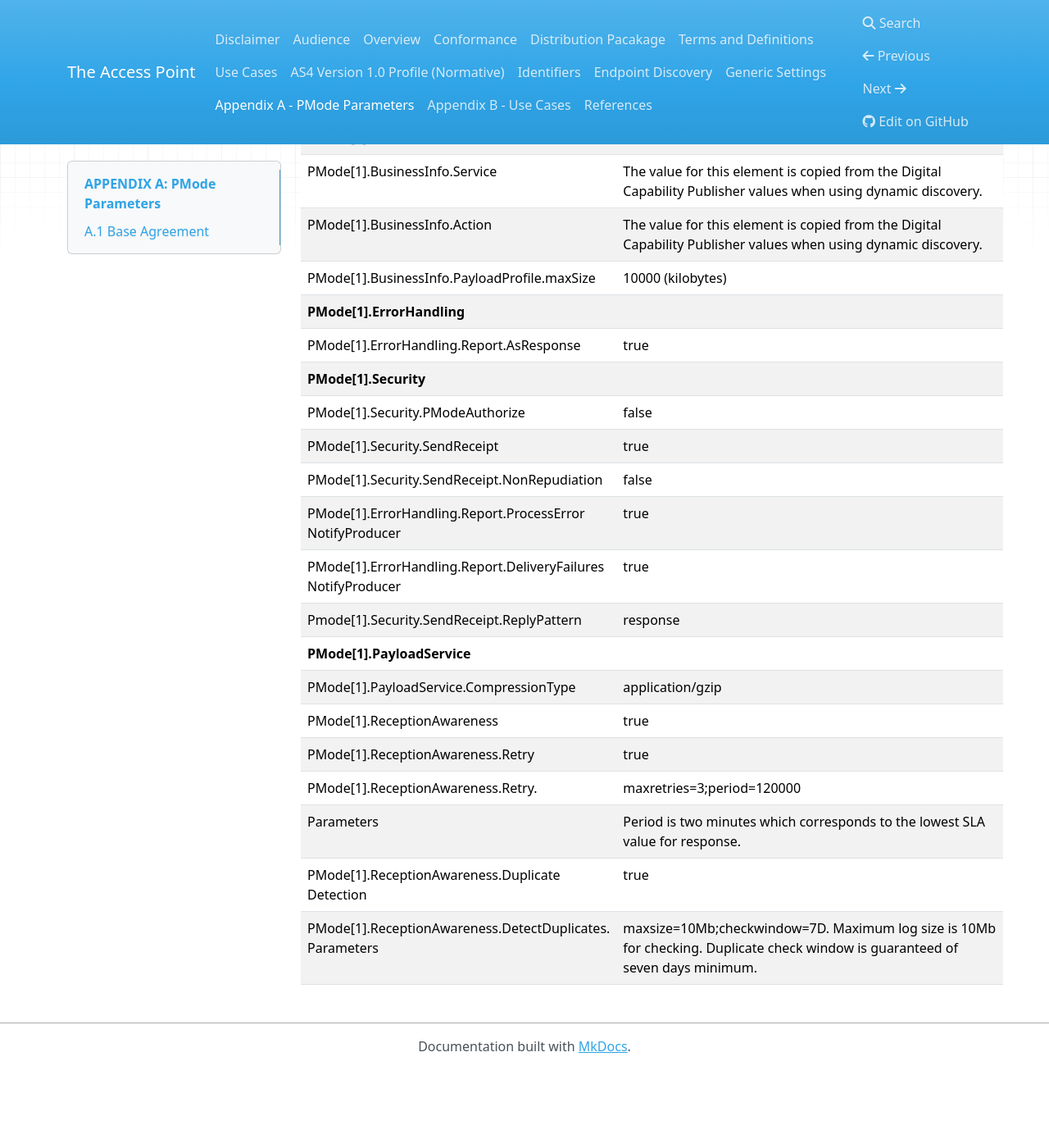
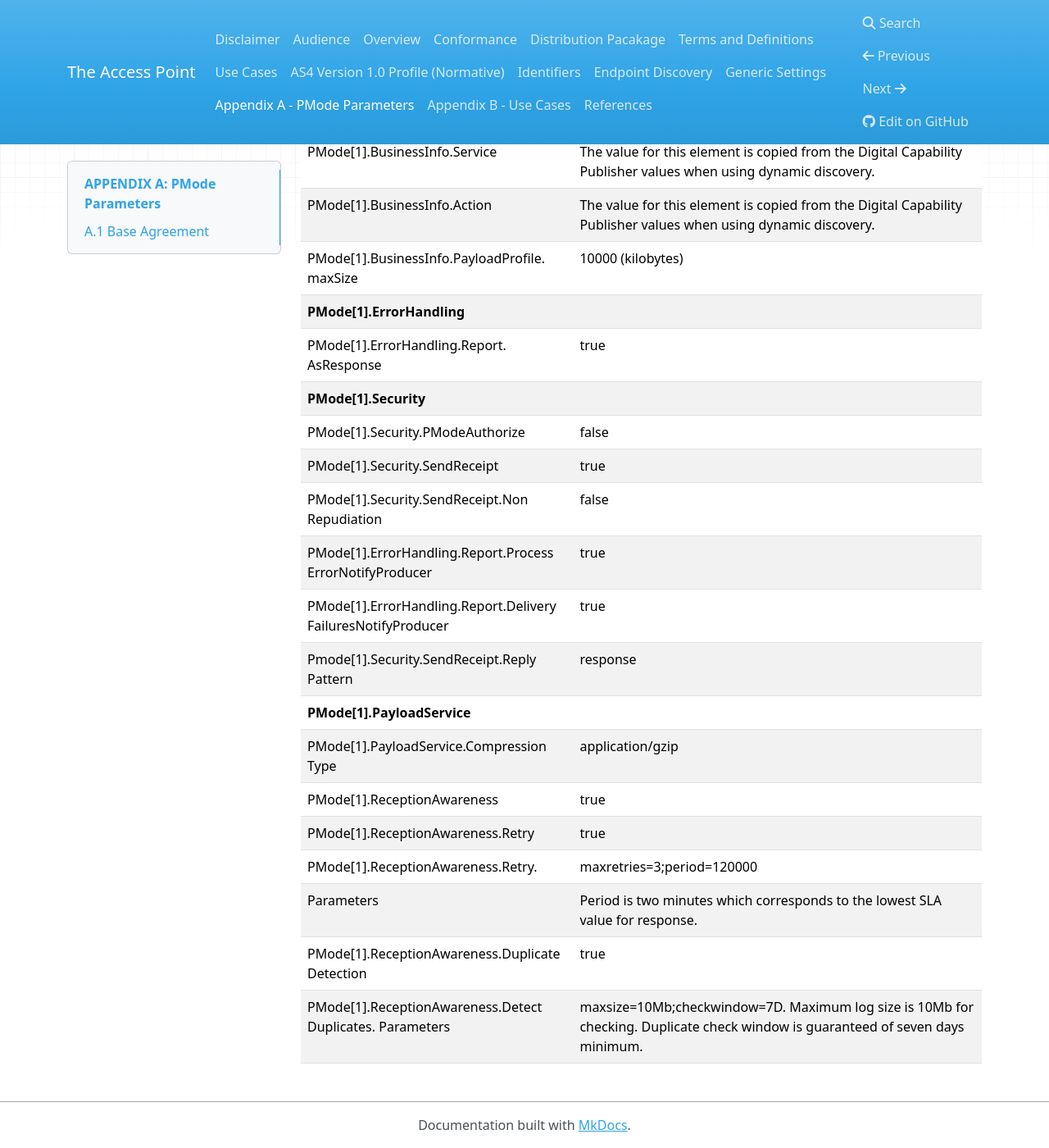
Before and after one commit to Digital-Business-Council/Access-Point, an MkDocs documentation site: the page built from docs/appendix_A.md, in a window 1280 px wide and 1400 px high, scrolled down 740 px. Shown: the whole window at 82% size. Built offline with MkDocs 1.6.1, drawn with Linux system fonts in a browser that asks for light colours; nearby versions of some CDN libraries; old or Windows-style settings are respelled for this version of MkDocs; before the commit the page ends 2044 px from its top, so only the background shows below that.

Commit message:
Update appendix_A.md

```diff
--- a/docs/appendix_A.md
+++ b/docs/appendix_A.md
@@ -18,21 +18,21 @@ PMode[1].Protocol.Address | Receiving Access Point URL. Determined from DCL/DCP
 PMode[1].Protocol.SOAPVersion | 1.2 |
 PMode[1].BusinessInfo.Service | The value for this element is copied from the Digital Capability Publisher values when using dynamic discovery. |
 PMode[1].BusinessInfo.Action | The value for this element is copied from the Digital Capability Publisher values when using dynamic discovery. |
-PMode[1].BusinessInfo.PayloadProfile.maxSize | 10000 (kilobytes) |
+PMode[1].BusinessInfo.PayloadProfile. maxSize | 10000 (kilobytes) |
 **PMode[1].ErrorHandling** | |
-PMode[1].ErrorHandling.Report.AsResponse | true |
+PMode[1].ErrorHandling.Report. AsResponse | true |
 **PMode[1].Security** | |
 PMode[1].Security.PModeAuthorize | false |
 PMode[1].Security.SendReceipt | true |
-PMode[1].Security.SendReceipt.NonRepudiation | false |
-PMode[1].ErrorHandling.Report.ProcessError NotifyProducer | true |
-PMode[1].ErrorHandling.Report.DeliveryFailures NotifyProducer | true |
-Pmode[1].Security.SendReceipt.ReplyPattern | response |
+PMode[1].Security.SendReceipt.Non Repudiation | false |
+PMode[1].ErrorHandling.Report.Process ErrorNotifyProducer | true |
+PMode[1].ErrorHandling.Report.Delivery FailuresNotifyProducer | true |
+Pmode[1].Security.SendReceipt.Reply Pattern | response |
 **PMode[1].PayloadService** | |
-PMode[1].PayloadService.CompressionType | application/gzip |
+PMode[1].PayloadService.Compression Type | application/gzip |
 PMode[1].ReceptionAwareness | true |
 PMode[1].ReceptionAwareness.Retry | true |
 PMode[1].ReceptionAwareness.Retry.| maxretries=3;period=120000 |
 Parameters | Period is two minutes which corresponds to the lowest SLA value for response. |
 PMode[1].ReceptionAwareness.Duplicate Detection | true |
-PMode[1].ReceptionAwareness.DetectDuplicates. Parameters | maxsize=10Mb;checkwindow=7D. Maximum log size is 10Mb for checking. Duplicate check window is guaranteed of seven days minimum.
+PMode[1].ReceptionAwareness.Detect Duplicates. Parameters | maxsize=10Mb;checkwindow=7D. Maximum log size is 10Mb for checking. Duplicate check window is guaranteed of seven days minimum.
```
